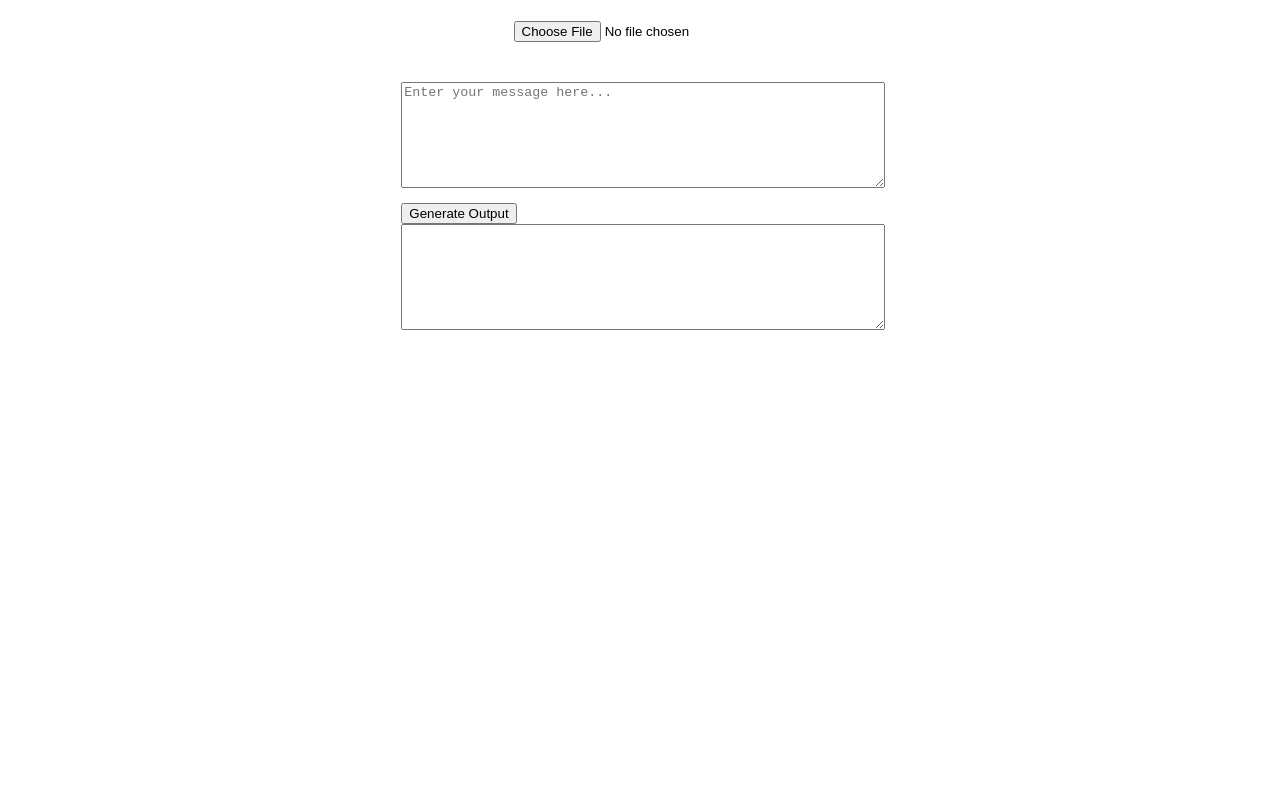
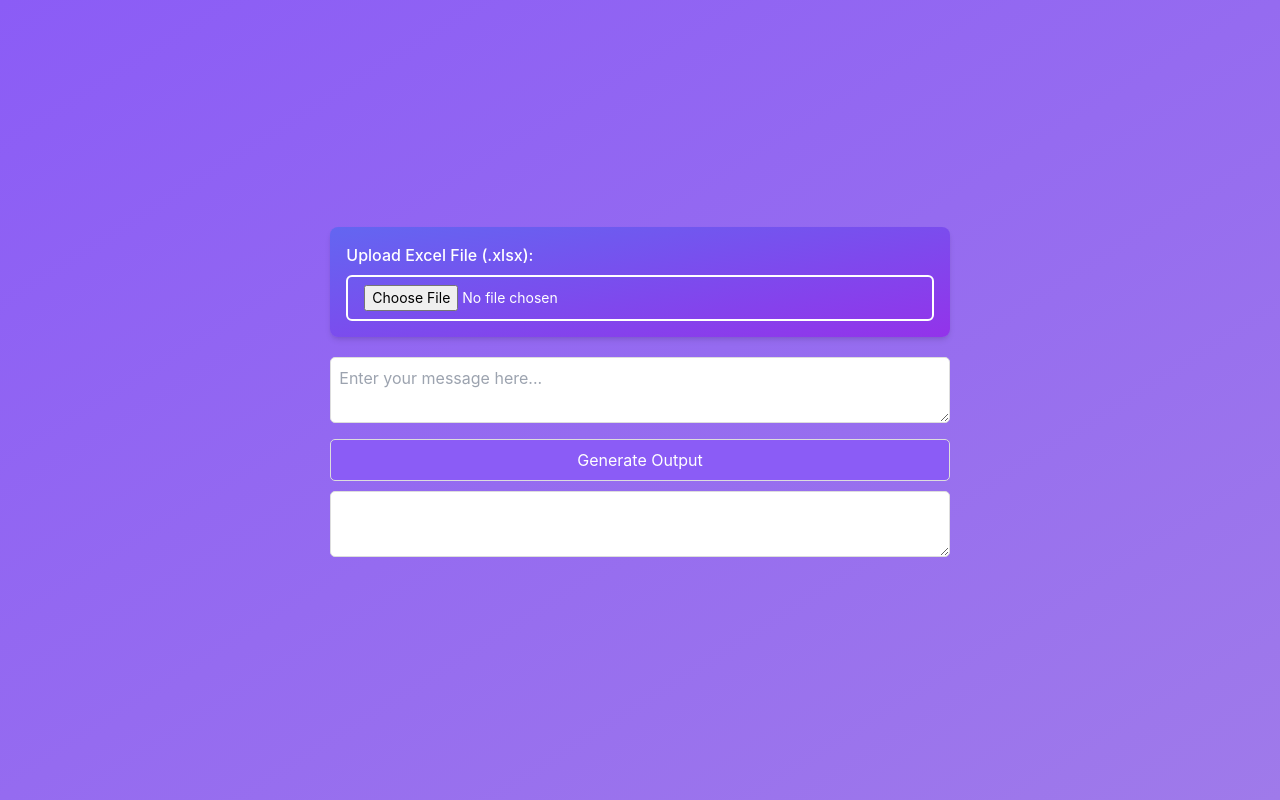
Before and after one commit to possessedlaptop/Excel-Reader-Message-Builder-App, a React (Create React App) app: page / in a window 1280 px wide. Built offline with nearby package versions, Linux system fonts and the light colour scheme.

Commit message:
Added Tailwind to stylish

```diff
--- a/package.json
+++ b/package.json
@@ -9,9 +9,13 @@
     "@testing-library/jest-dom": "^5.17.0",
     "@testing-library/react": "^13.4.0",
     "@testing-library/user-event": "^13.5.0",
+    "autoprefixer": "^10.4.14",
+    "postcss": "^8.4.27",
+    "postcss-cli": "^10.1.0",
     "react": "^18.2.0",
     "react-dom": "^18.2.0",
     "react-scripts": "5.0.1",
+    "tailwindcss": "^3.3.3",
     "web-vitals": "^2.1.4",
     "xlsx": "^0.18.5"
   },
--- /dev/null
+++ b/postcss.config.js
@@ -0,0 +1,6 @@
+module.exports = {
+  plugins: [
+    require('tailwindcss'),
+    require('autoprefixer'),
+  ]
+};
--- a/src/App.css
+++ b/src/App.css
@@ -1,29 +1,69 @@
 /* App.css */
-.App {
-  display: flex;
-  flex-direction: column;
-  align-items: center;
-  justify-content: center;
-  padding: 20px;
+body {
+  margin: 0;
+  font-family: -apple-system, BlinkMacSystemFont, 'Segoe UI', 'Roboto', 'Oxygen',
+    'Ubuntu', 'Cantarell', 'Fira Sans', 'Droid Sans', 'Helvetica Neue',
+    sans-serif;
+  -webkit-font-smoothing: antialiased;
+  -moz-osx-font-smoothing: grayscale;
 }
 
-table {
-  border-collapse: collapse;
-  margin: 20px 0;
+code {
+  font-family: source-code-pro, Menlo, Monaco, Consolas, 'Courier New',
+    monospace;
 }
 
-td {
-  border: 1px solid #ccc;
+/* Add the main background style for the entire app */
+body {
+  background-image: linear-gradient(to bottom right, #8B5CF6, #9F7AEA);
+  min-height: 100vh;
+  display: flex;
+  justify-content: center;
+  align-items: center;
+}
+
+/* Add the container style for the app content */
+.App-container {
+  max-width: 600px;
+  padding: 20px;
+  border-radius: 10px;
+  box-shadow: 0 0 10px rgba(0, 0, 0, 0.2);
+}
+
+/* Add the table styles */
+table {
+  width: 100%;
+  border-collapse: collapse;
+  margin-bottom: 20px;
+}
+
+table td {
   padding: 8px;
+  border: 1px solid #ddd;
+}
+
+table td.selected {
+  background-color: #FCD34D;
+}
+
+/* Add styles for textareas and button */
+textarea,
+button {
+  width: 100%;
+  margin-bottom: 10px;
+  padding: 8px;
+  font-size: 16px;
+  border: 1px solid #ddd;
+  border-radius: 5px;
+  outline: none;
+}
+
+button {
+  background-color: #8B5CF6;
+  color: #fff;
   cursor: pointer;
 }
 
-td.selected {
-  background-color: #ffc;
+button:hover {
+  background-color: #9F7AEA;
 }
-
-textarea {
-  width: 100%;
-  height: 100px;
-  margin-bottom: 10px;
-}
--- a/src/ExcelUploader.js
+++ b/src/ExcelUploader.js
@@ -24,8 +24,17 @@ const ExcelUploader = ({ onDataLoaded }) => {
   };
 
   return (
-    <div>
-      <input type="file" accept=".xlsx" onChange={handleFileChange} />
+    <div className="p-4 rounded-lg shadow-md bg-gradient-to-br from-indigo-500 to-purple-600">
+      <label htmlFor="fileInput" className="block mb-2 font-medium text-white">
+        Upload Excel File (.xlsx):
+      </label>
+      <input
+        type="file"
+        id="fileInput"
+        accept=".xlsx"
+        className="w-full px-4 py-2 text-sm text-white bg-transparent border-2 border-white rounded-md focus:outline-none focus:ring focus:ring-white"
+        onChange={handleFileChange}
+      />
     </div>
   );
 };
--- a/src/index.css
+++ b/src/index.css
@@ -1,3 +1,4 @@
+/* index.css */
 body {
   margin: 0;
   font-family: -apple-system, BlinkMacSystemFont, 'Segoe UI', 'Roboto', 'Oxygen',
@@ -5,9 +6,20 @@ body {
     sans-serif;
   -webkit-font-smoothing: antialiased;
   -moz-osx-font-smoothing: grayscale;
+  background: linear-gradient(to bottom, #4b6cb7, #182848);
+  min-height: 100vh;
+  display: flex;
+  justify-content: center;
+  align-items: center;
+}
+
+.container {
+  background: rgba(255, 255, 255, 0.8);
+  padding: 20px;
+  border-radius: 10px;
+  box-shadow: 0px 0px 10px rgba(0, 0, 0, 0.2);
 }
 
 code {
-  font-family: source-code-pro, Menlo, Monaco, Consolas, 'Courier New',
-    monospace;
+  font-family: source-code-pro, Menlo, Monaco, Consolas, 'Courier New', monospace;
 }
--- a/src/index.js
+++ b/src/index.js
@@ -1,6 +1,7 @@
 import React from 'react';
 import ReactDOM from 'react-dom/client';
 import './index.css';
+import './tailwind.css'; // Import the Tailwind CSS file
 import App from './App';
 import reportWebVitals from './reportWebVitals';
 
--- /dev/null
+++ b/src/tailwind.css
@@ -0,0 +1,5 @@
+/* src/tailwind.css */
+
+@import 'tailwindcss/base';
+@import 'tailwindcss/components';
+@import 'tailwindcss/utilities';
--- /dev/null
+++ b/tailwind.config.js
@@ -0,0 +1,8 @@
+/** @type {import('tailwindcss').Config} */
+module.exports = {
+  content: ['./src/**/*.js', './src/**/*.jsx', './src/**/*.css'],
+  theme: {
+    extend: {},
+  },
+  plugins: [],
+}
```
Also changed, not shown: 2 other files (tests, documents, lock files or other folders).
